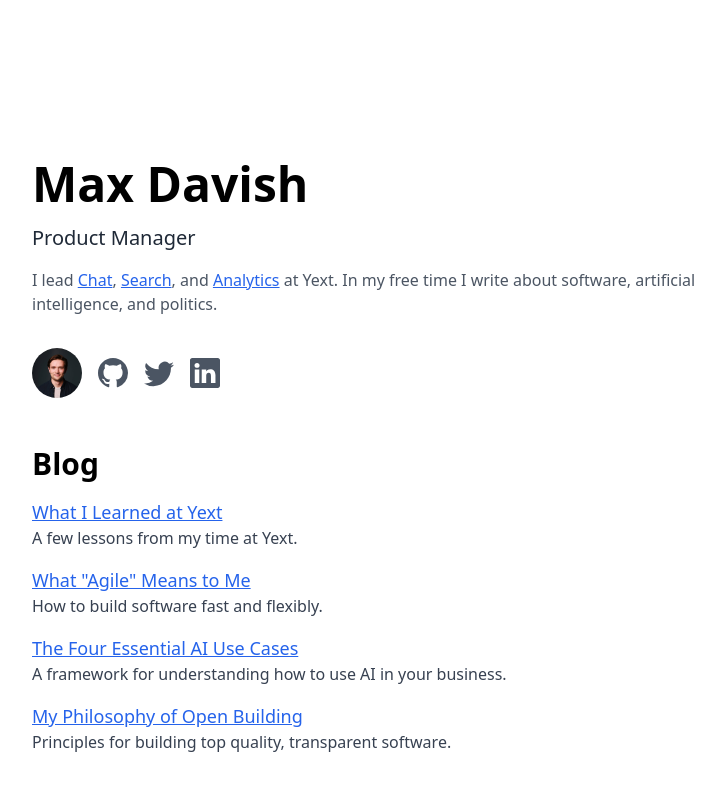
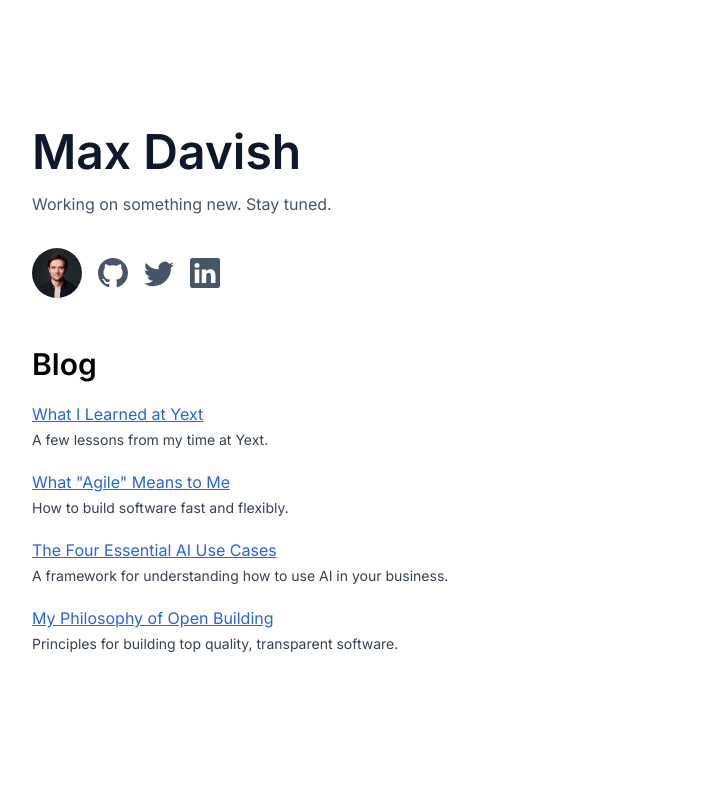
Before and after one commit to mdavish/max-davish, a Next.js app: page / in a window 1280 px wide. Shown: the top 790 px of the page, without its empty margins (272-997 px from the left). Built offline with nearby package versions, Linux system fonts and the light colour scheme.

Commit message:
cosmetic updates and updating job description

```diff
--- a/components/BlogPreview.tsx
+++ b/components/BlogPreview.tsx
@@ -1,17 +1,15 @@
-import { BlogPost } from "../utils/files"
-import Link from "next/link";
+import { BlogPost } from '../utils/files';
+import Link from 'next/link';
 
 const BlogPreview = ({ post }: { post: BlogPost }) => {
   return (
-    <div>
-      <Link href={`/blog/${post.slug}`}>
-        <a className="text-lg">
-          {post.title}
-        </a>
+    <div className="flex flex-col gap-y-1">
+      <Link href={`/blog/${post.slug}`} className="text-base">
+        {post.title}
       </Link>
-      <p className="text-gray-700">{post.description}</p>
+      <p className="text-gray-700 text-sm">{post.description}</p>
     </div>
-  )
-}
+  );
+};
 
 export default BlogPreview;
--- a/components/Layout.tsx
+++ b/components/Layout.tsx
@@ -1,14 +1,13 @@
 import React from 'react';
-
 
 const Layout = (props: { children: React.ReactNode }): JSX.Element => {
   return (
     <main className="w-screen h-screen flex">
-      <div className="mx-auto mt-20 print:mt-4 lg:mt-32 xl:mt-40 flex flex-col gap-y-4 w-4/5 lg:w-2/3 print:w-full max-w-2xl">
+      <div className="mx-auto mt-20 print:mt-4 lg:mt-24 xl:mt-32 flex flex-col gap-y-4 w-4/5 lg:w-2/3 print:w-full max-w-2xl">
         {props.children}
       </div>
     </main>
-  )
-}
+  );
+};
 
 export default Layout;
--- a/package.json
+++ b/package.json
@@ -11,7 +11,7 @@
   "dependencies": {
     "@vercel/analytics": "^1.0.0",
     "gray-matter": "^4.0.3",
-    "next": "12.2.4",
+    "next": "^14.0.4",
     "react": "18.2.0",
     "react-dom": "18.2.0",
     "react-icons": "^4.4.0",
@@ -26,7 +26,7 @@
     "eslint": "8.21.0",
     "eslint-config-next": "12.2.4",
     "postcss": "^8.4.23",
-    "tailwindcss": "^3.3.1",
+    "tailwindcss": "^3.4.0",
     "typescript": "4.7.4"
   }
 }
--- a/pages/_app.tsx
+++ b/pages/_app.tsx
@@ -1,13 +1,16 @@
 import type { AppProps } from 'next/app';
 import { Analytics } from '@vercel/analytics/react';
-import '../styles/globals.css'
+import '../styles/globals.css';
+import { Inter } from 'next/font/google';
+
+const inter = Inter({ subsets: ['latin'] });
 
 function MyApp({ Component, pageProps }: AppProps) {
   return (
-    <>
+    <main className={inter.className}>
       <Component {...pageProps} />
       <Analytics />
-    </>
+    </main>
   );
 }
 
--- a/pages/blog/[slug].tsx
+++ b/pages/blog/[slug].tsx
@@ -25,7 +25,7 @@ const BlogPost: NextPage<{ post: BlogPost }> = ({ post }) => {
         </Link>
         <h1 className="text-4xl font-bold">{post.title}</h1>
         <div className="text-gray-500">{prettyDate}</div>
-        <ReactMarkdown className="prose prose-gray prose-h1:text-5xl prose-h1:font-bold pb-40 print:pb-0">
+        <ReactMarkdown className="prose prose-slate prose-base prose-h1:text-4xl prose-h1:font-bold pb-40 print:pb-0">
           {post.content}
         </ReactMarkdown>
       </Layout>
--- a/pages/index.tsx
+++ b/pages/index.tsx
@@ -15,24 +15,9 @@ const Home: NextPage<{ posts: BlogPost[] }> = ({ posts }) => {
         <link rel="icon" href="/favicon.ico" />
       </Head>
       <Layout>
-        <h1 className="text-5xl font-bold">Max Davish</h1>
-        <h2 className="text-xl text-gray-800 font-light">Product Manager</h2>
-        <p className="text-gray-600">
-          I lead&nbsp;
-          <a target="__blank" href="https://www.yext.com/chat-beta">
-            Chat
-          </a>
-          ,&nbsp;
-          <a target="__blank" href="https://yext.com/platform/search">
-            Search
-          </a>
-          , and{' '}
-          <a target="__blank" href="https://www.yext.com/platform/analytics">
-            Analytics
-          </a>{' '}
-          at Yext. In my free time I write about software, artificial
-          intelligence, and politics.
-        </p>
+        <h1 className="text-5xl font-semibold text-slate-900">Max Davish</h1>
+        {/* <h2 className="text-xl text-slate-800 font-light">Product Manager</h2> */}
+        <p className="text-slate-600">Working on something new. Stay tuned.</p>
         <div className="mt-4 flex flex-row gap-x-4">
           <Image
             className="rounded-full"
@@ -46,33 +31,33 @@ const Home: NextPage<{ posts: BlogPost[] }> = ({ posts }) => {
             href="https://github.com/mdavish"
             className="my-auto"
           >
-            <BsGithub className="text-3xl text-gray-600 hover:text-black transition-all delay-100 hover:mb-1" />
+            <BsGithub className="text-3xl text-slate-600 hover:text-black transition-all delay-100 hover:mb-1" />
           </a>
           <a
             target="__blank"
             href="https://twitter.com/max_davish"
             className="my-auto"
           >
-            <BsTwitter className="text-3xl text-gray-600 hover:text-black transition-all delay-100 hover:mb-1" />
+            <BsTwitter className="text-3xl text-slate-600 hover:text-black transition-all delay-100 hover:mb-1" />
           </a>
           <a
             target="__blank"
             href="https://www.linkedin.com/in/max-davish"
             className="my-auto"
           >
-            <BsLinkedin className="text-3xl text-gray-600 hover:text-black transition-all delay-100 hover:mb-1" />
+            <BsLinkedin className="text-3xl text-slate-600 hover:text-black transition-all delay-100 hover:mb-1" />
           </a>
           {/* <Link
             target="__blank"
             href="/cv"
           >
-            <span className="hover:cursor-pointer my-auto font-extrabold text-xl text-gray-600 hover:text-black visited:text-gray-600 no-underline transition-all delay-100">
+            <span className="hover:cursor-pointer my-auto font-extrabold text-xl text-slate-600 hover:text-black visited:text-slate-600 no-underline transition-all delay-100">
               CV
             </span>
           </Link> */}
         </div>
-        <div className="mt-8 flex flex-col gap-y-4">
-          <h3 className="text-3xl font-bold">Blog</h3>
+        <div className="mt-8 flex flex-col gap-y-5">
+          <h3 className="text-3xl font-semibold">Blog</h3>
           {posts.map((post) => (
             <BlogPreview key={post.slug} post={post} />
           ))}
```
Also changed, not shown: 1 other file (tests, documents, lock files or other folders).
